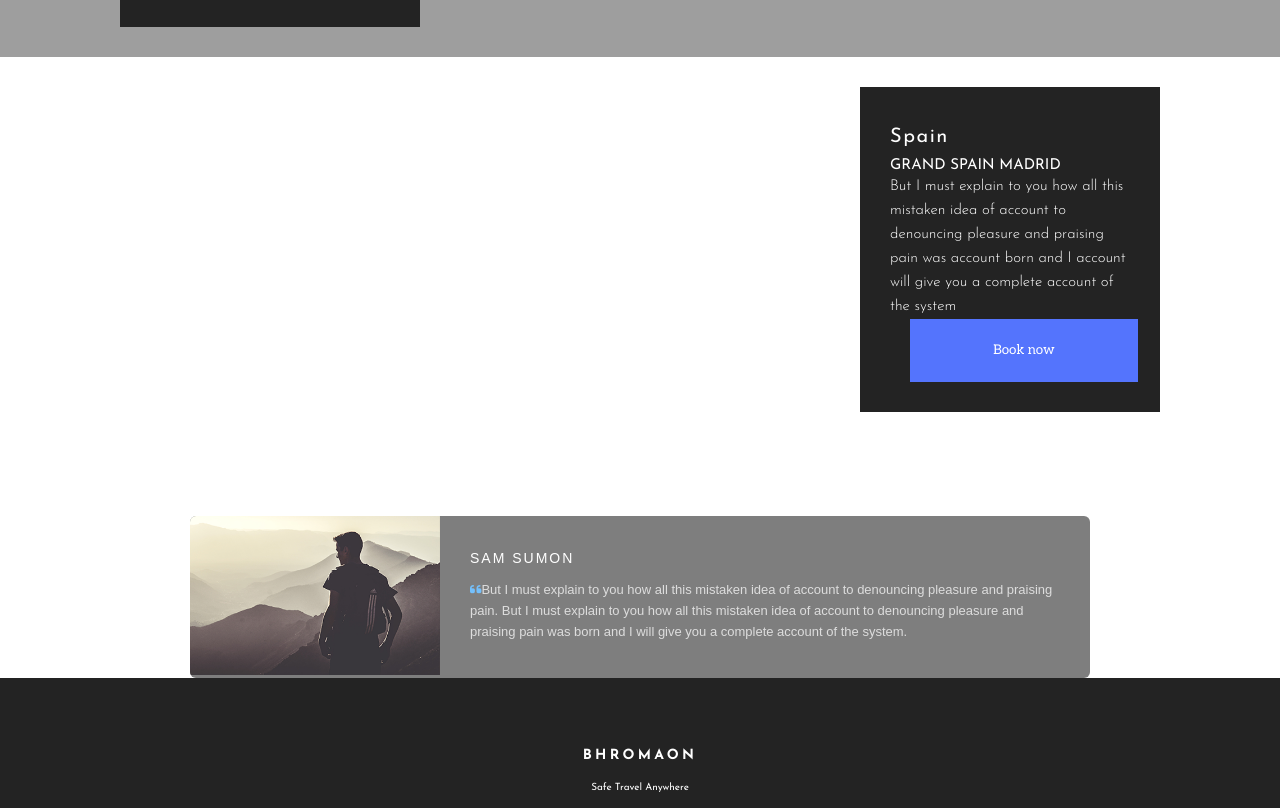
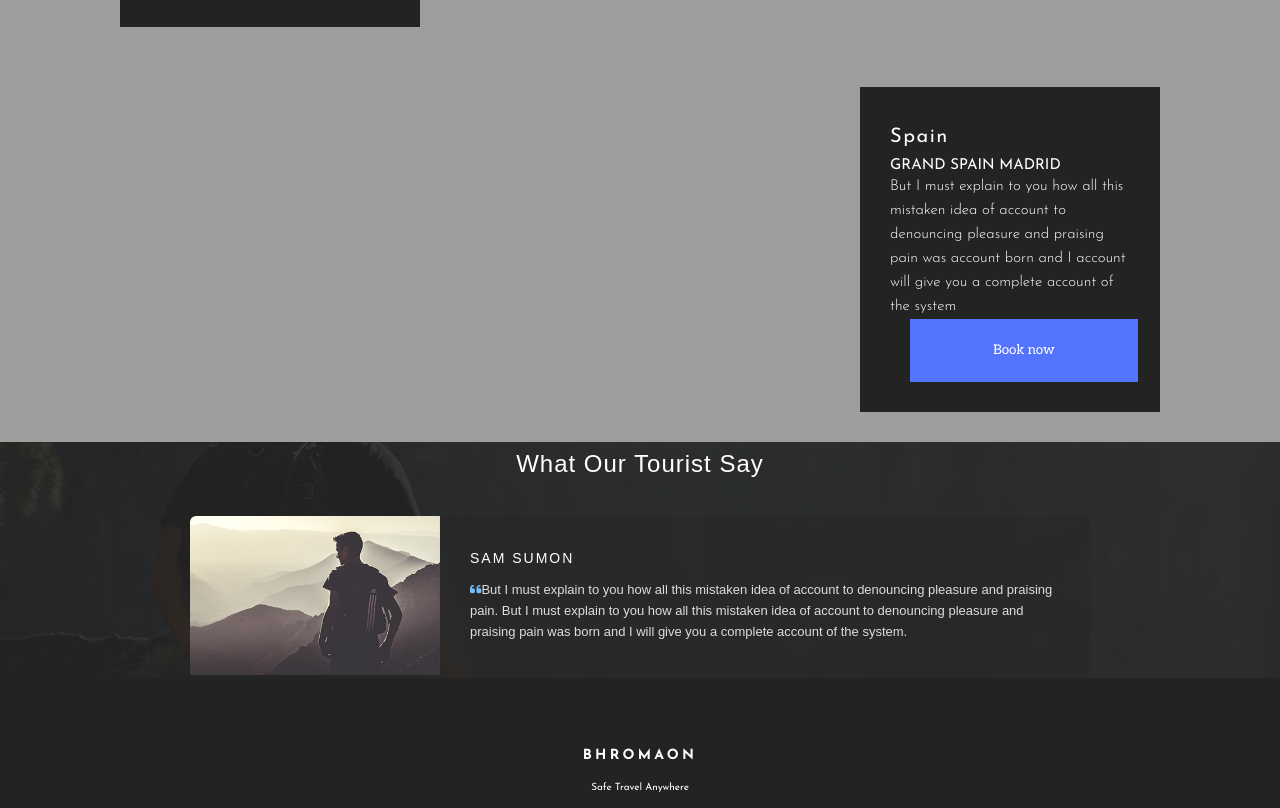
Before and after one commit to Anitha-Thunga/bhromaon-module1-test-skills-project, a website: page index.html in a window 1280 px wide. Shown: the part 1731-2539 px from the top of the page. Drawn offline with Linux system fonts and the light colour scheme; the site is published under a folder, as on GitHub Pages, so addresses that start at the root find nothing.

Commit message:
image path names upadted

```diff
--- a/styles/_frame3.scss
+++ b/styles/_frame3.scss
@@ -4,7 +4,7 @@
 //styles for mobile
 /* styles for section3*/
 .frame3 {
-  background-image: url(images/Rectangle41445.png);
+  background-image: url(../images/Rectangle41445.png);
   background-size: cover;
   background-position: center;
   background-repeat: no-repeat;
--- a/styles/_frame4.scss
+++ b/styles/_frame4.scss
@@ -5,7 +5,7 @@
 /*styles for section4*/
 .frame4 {
 
-  background-image: url(/images/Rectangle41446.png);
+  background-image: url(../images/Rectangle41446.png);
   background-size: cover;
   background-position: center;
   background-repeat: no-repeat;
--- a/styles/_frame5.scss
+++ b/styles/_frame5.scss
@@ -5,7 +5,7 @@
 /*styles for section5*/
 
 .frame5 {
-  background: url("/images/Rectangle41421.png") no-repeat center/cover;
+  background: url("../images/Rectangle41421.png") no-repeat center/cover;
   display: flex;
   flex-direction: column;
   align-items: center;
```
Also changed, not shown: styles/index.css.
